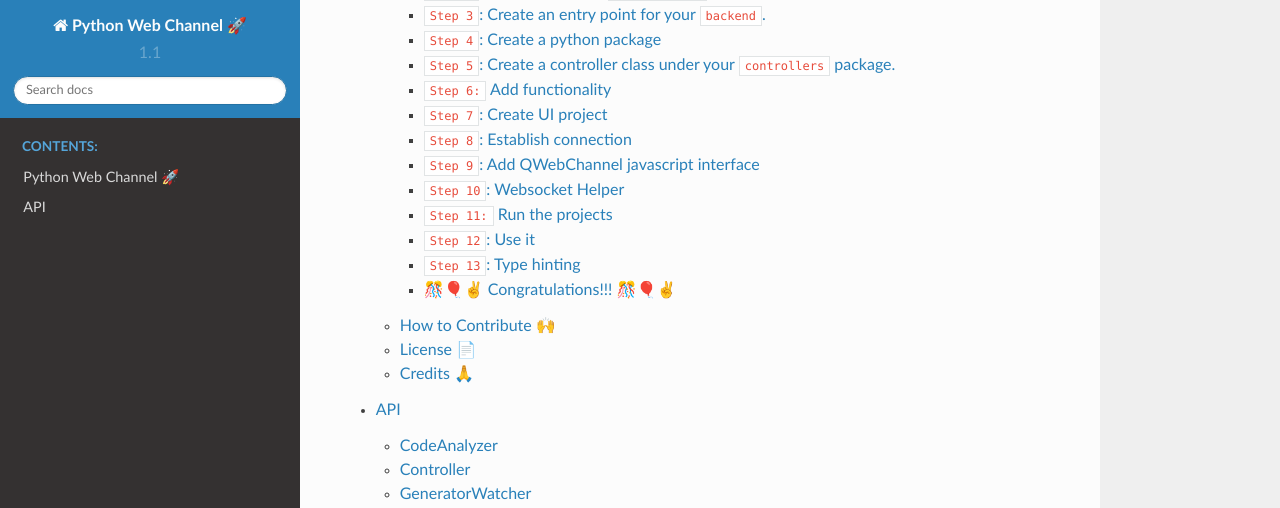
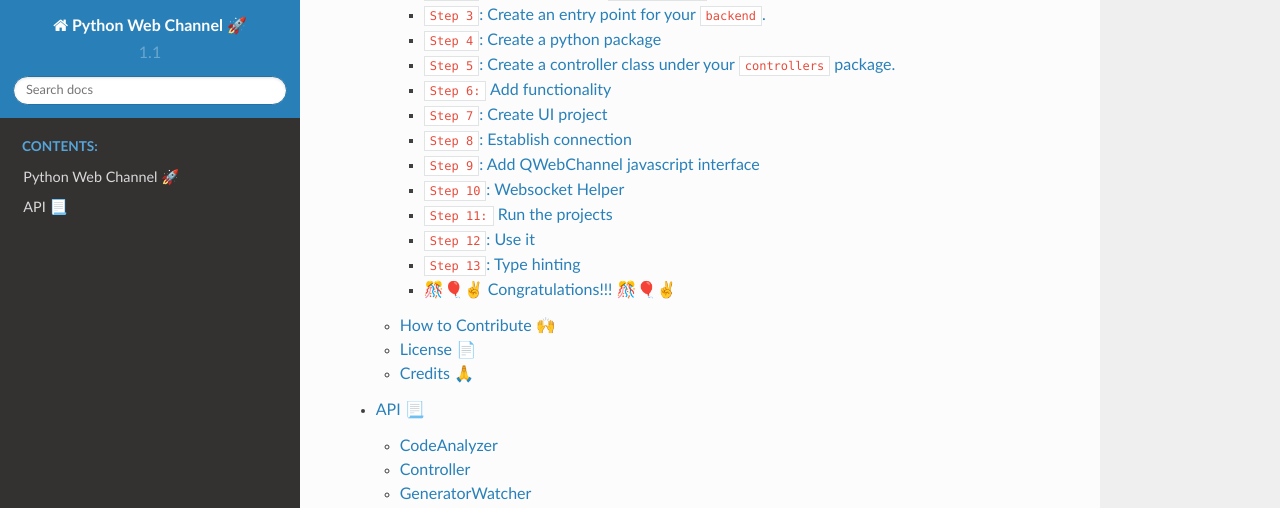
Before and after one commit to cihanuyanik/pywebchannel, a Sphinx documentation site: the page built from docs/index.rst, in a window 1280 px wide and 900 px high, scrolled down 1112 px. Shown: the top 508 px of the window. Built offline with Sphinx 7.4.7 and the Read the Docs theme 2.0.0, drawn with Linux system fonts in a browser that asks for light colours.

```diff
--- a/docs/pywebchannel.rst
+++ b/docs/pywebchannel.rst
@@ -1,5 +1,5 @@
-API
-===
+API 📃
+======
 
 CodeAnalyzer
 --------------------------------
```
